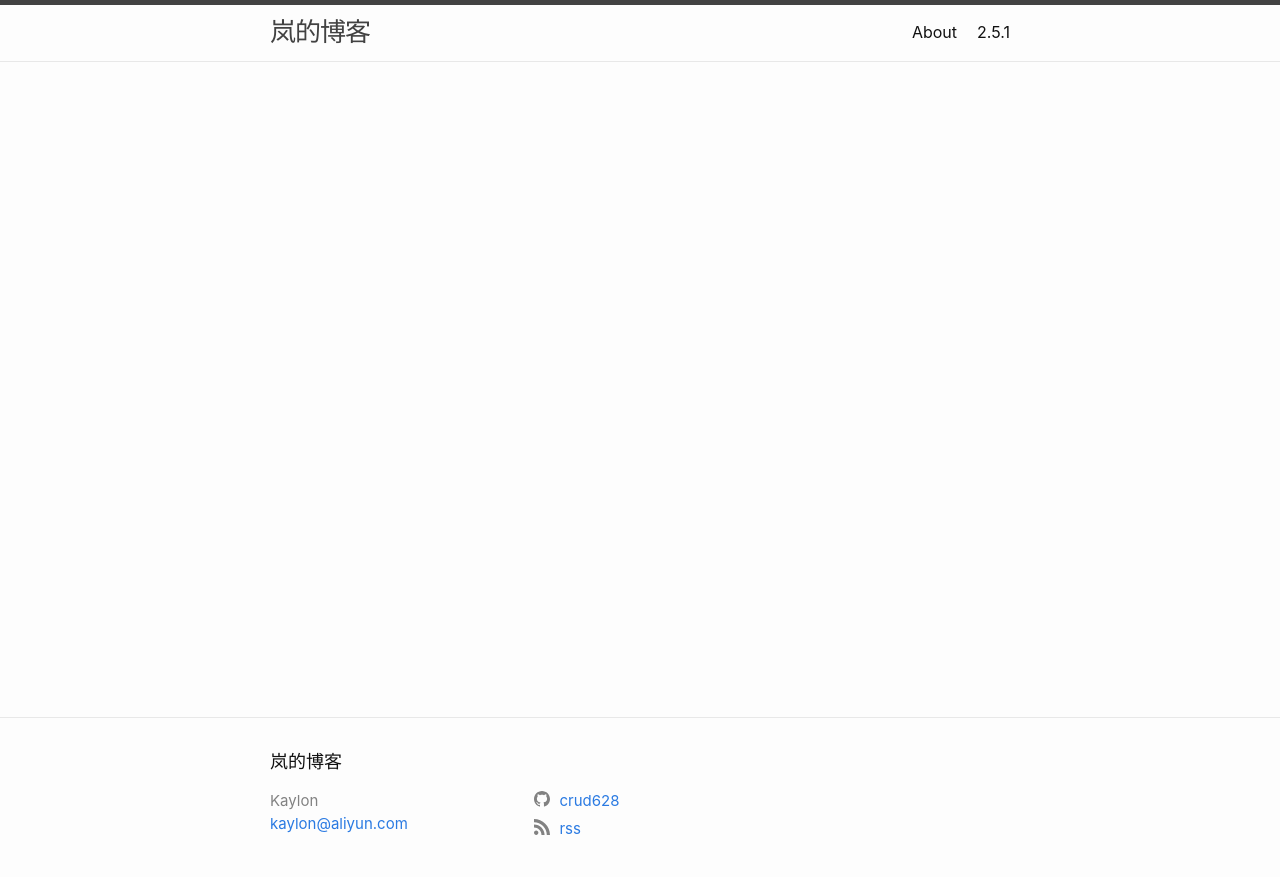
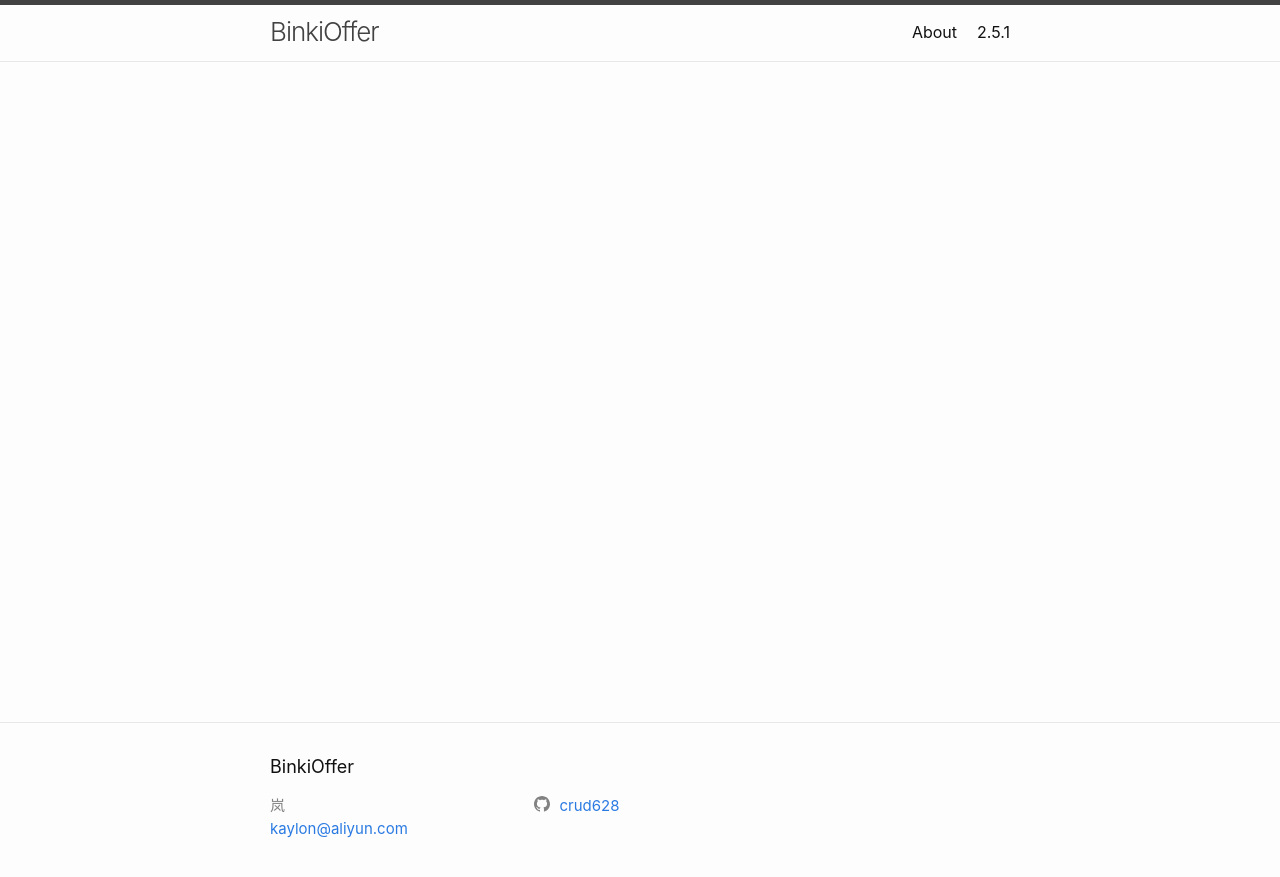
Before and after one commit to Crud628/Crud628.github.io, a Jekyll site: the page built from index.md, in a window 1280 px wide. Shown: the top 877 px of the page. Built offline with Jekyll 4.4.1, drawn with Linux system fonts in a browser that asks for light colours.

Commit message:
Update _config.yml

```diff
--- a/_config.yml
+++ b/_config.yml
@@ -1,10 +1,9 @@
-title: 岚的博客
-author: Kaylon
+title: BinkiOffer
+author: 岚
 email: kaylon@aliyun.com
 
 # social links
 github_username:  crud628
-rss: rss
 # dribbble_username: jekyll
 # facebook_username: jekyll
 # flickr_username: jekyll
```
